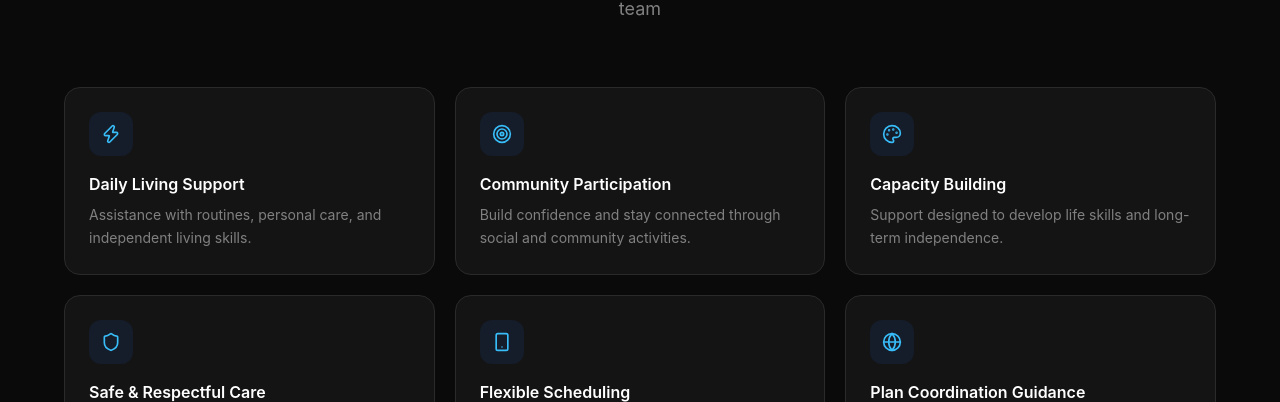
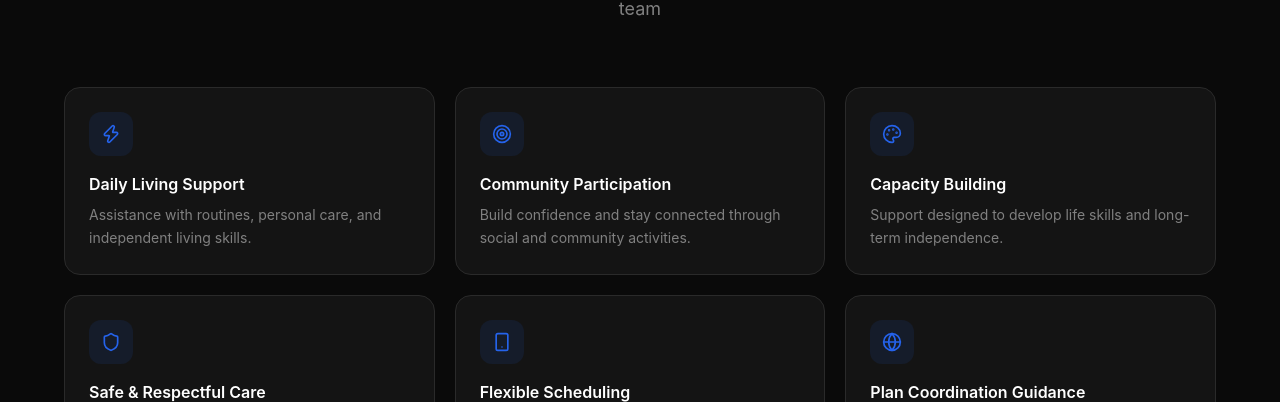
Before and after one commit to ahuraadalat-hub/ahura, a Next.js app: page / in a window 1280 px wide. Shown: the part 1559-1961 px from the top of the page. Built offline with nearby package versions, Linux system fonts and the light colour scheme.

Commit message:
style: align feature icon colors with NDIS palette
Agent-Logs-Url: https://github.com/ahuraadalat-hub/ahura/sessions/88f1f5c1-9a69-4d96-a29f-273a223b3172

Co-authored-by: ahuraadalat-hub <273811527+ahuraadalat-hub@users.noreply.github.com>

```diff
--- a/src/components/FeaturesSection.tsx
+++ b/src/components/FeaturesSection.tsx
@@ -65,7 +65,7 @@ export default function FeaturesSection() {
               className="p-6 rounded-2xl bg-[#141414] border border-[#2a2a2a] hover:border-[#3a3a3a] transition-colors group"
             >
               <div className="w-11 h-11 rounded-xl bg-[#2563eb]/10 flex items-center justify-center mb-4 group-hover:bg-[#2563eb]/20 transition-colors">
-                <feature.icon className="w-5 h-5 text-[#38bdf8]" />
+                <feature.icon className="w-5 h-5 text-[#2563eb]" />
               </div>
               <h3 className="text-base font-semibold text-white mb-2">
                 {feature.title}
```
